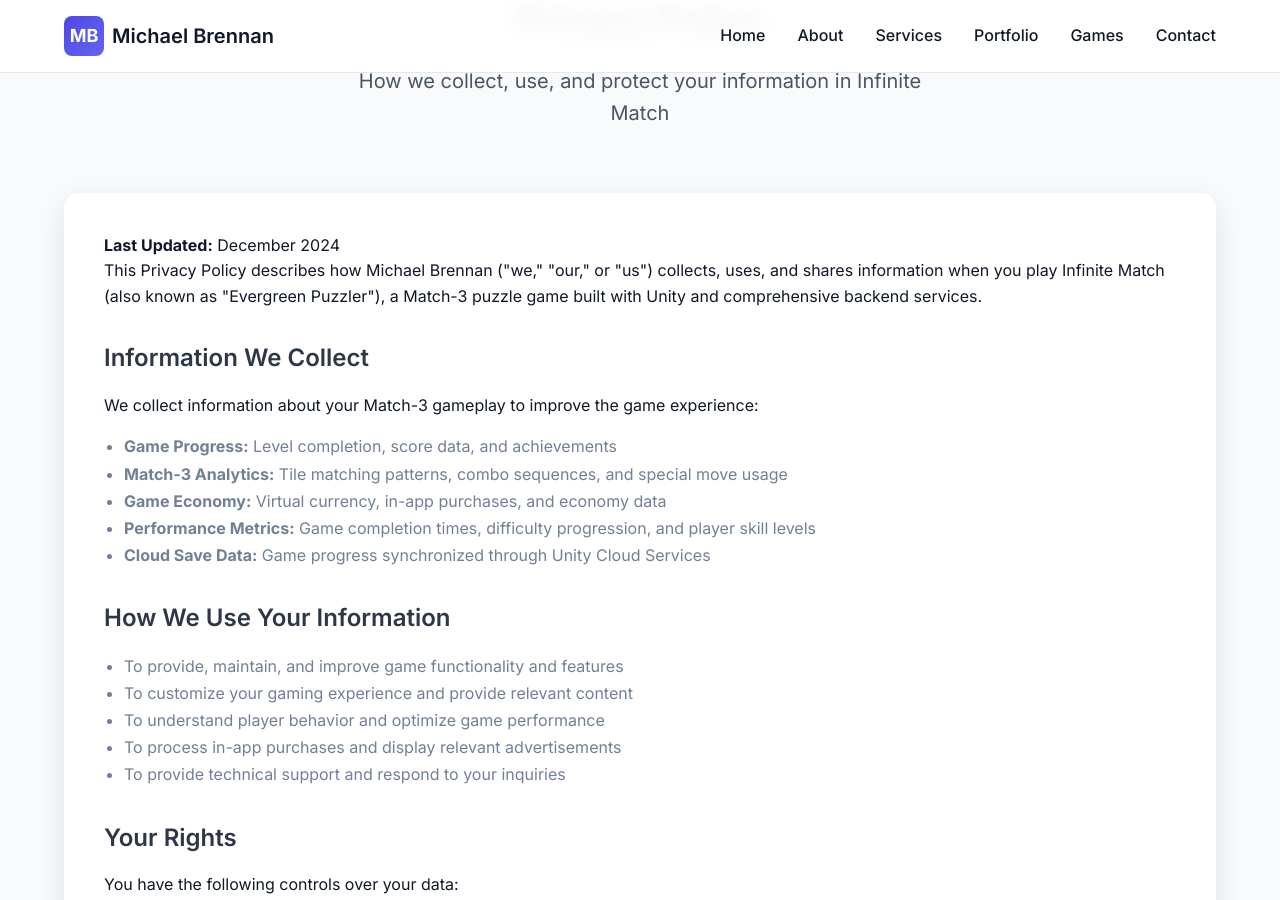
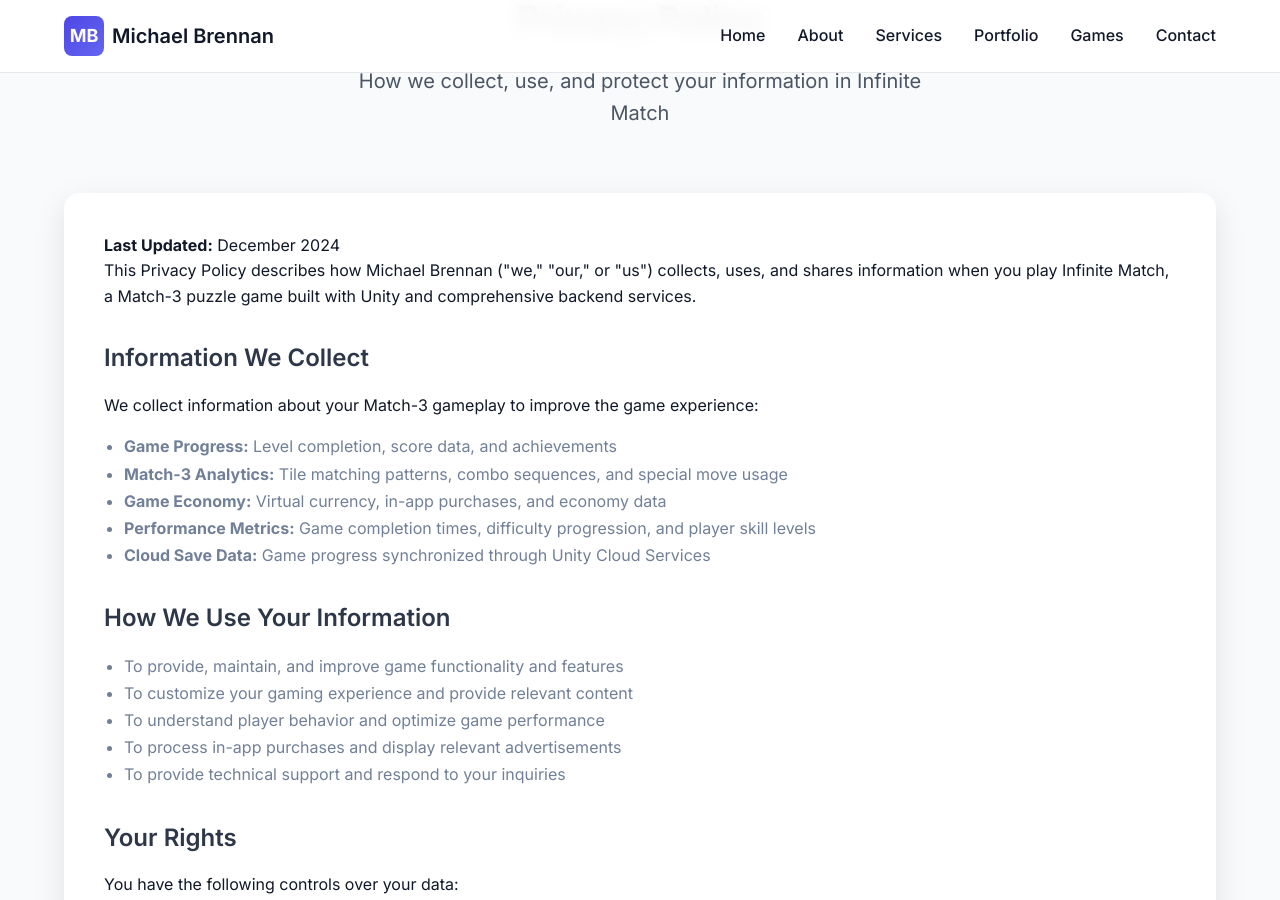
Before and after one commit to MichaelWBrennan-Org/Michael-Brennan.github.io, a Jekyll site: the page games/infinite-match.html, which Jekyll copies as it is, in a window 1280 px wide and 900 px high, scrolled down 3912 px. Built offline with Jekyll 4.4.1, drawn with Linux system fonts in a browser that asks for light colours; a script that is not in the unit is left out; some of the changed text lies outside the part shown.

Commit message:
Refactor: Remove redundant game name alias from privacy policy
Co-authored-by: michaelwilliambrennan <michaelwilliambrennan@gmail.com>

```diff
--- a/games/Match-3-privacy-policy.html
+++ b/games/Match-3-privacy-policy.html
@@ -195,7 +195,7 @@
         <div class="container">
             <div class="privacy-section">
                 <p><strong>Last Updated:</strong> December 2024</p>
-                <p>This Privacy Policy describes how Michael Brennan ("we," "our," or "us") collects, uses, and shares information when you play Infinite Match (also known as "Evergreen Puzzler"), a Match-3 puzzle game built with Unity and comprehensive backend services.</p>
+                <p>This Privacy Policy describes how Michael Brennan ("we," "our," or "us") collects, uses, and shares information when you play Infinite Match, a Match-3 puzzle game built with Unity and comprehensive backend services.</p>
             </div>
 
             <div class="privacy-section">
--- a/games/infinite-match.html
+++ b/games/infinite-match.html
@@ -347,7 +347,7 @@
                 </div>
                 <h1 class="game-title">Infinite Match</h1>
                 <p class="game-subtitle">
-                    A professional Match-3 puzzle game (Evergreen Puzzler) built with Unity, featuring
+                    A professional Match-3 puzzle game built with Unity, featuring
                     comprehensive backend services, cloud integration, automated deployment, and advanced
                     analytics systems.
                 </p>
@@ -588,7 +588,7 @@
             <div style="background: white; padding: 40px; border-radius: 15px; box-shadow: 0 10px 30px rgba(0,0,0,0.1); margin-top: 40px;">
                 <div style="margin-bottom: 30px;">
                     <p><strong>Last Updated:</strong> December 2024</p>
-                    <p>This Privacy Policy describes how Michael Brennan ("we," "our," or "us") collects, uses, and shares information when you play Infinite Match (also known as "Evergreen Puzzler"), a Match-3 puzzle game built with Unity and comprehensive backend services.</p>
+                    <p>This Privacy Policy describes how Michael Brennan ("we," "our," or "us") collects, uses, and shares information when you play Infinite Match, a Match-3 puzzle game built with Unity and comprehensive backend services.</p>
                 </div>
 
                 <div style="margin-bottom: 30px;">
```
